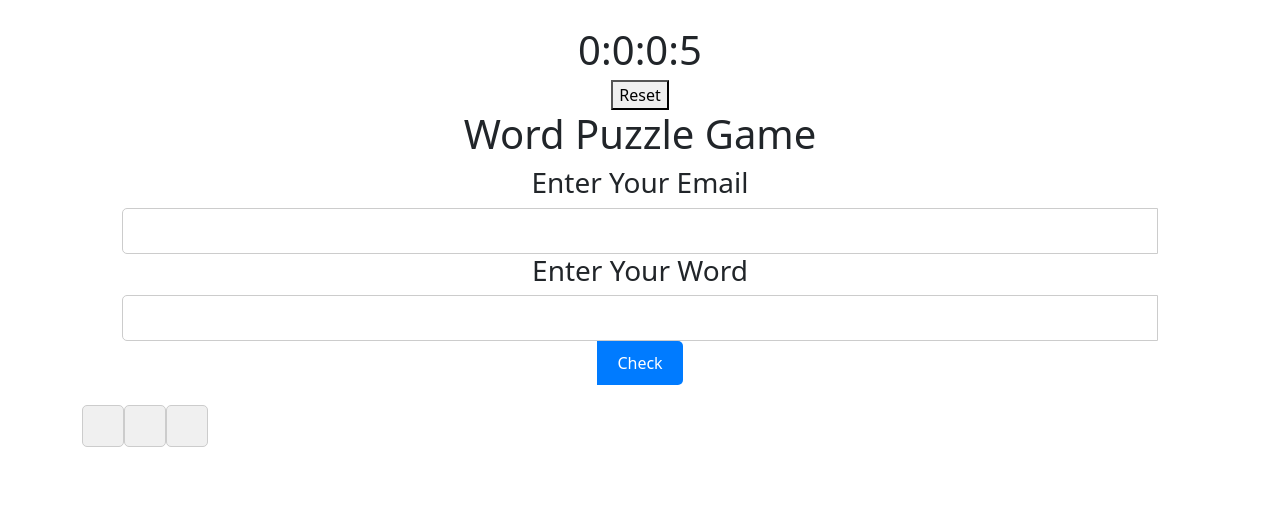
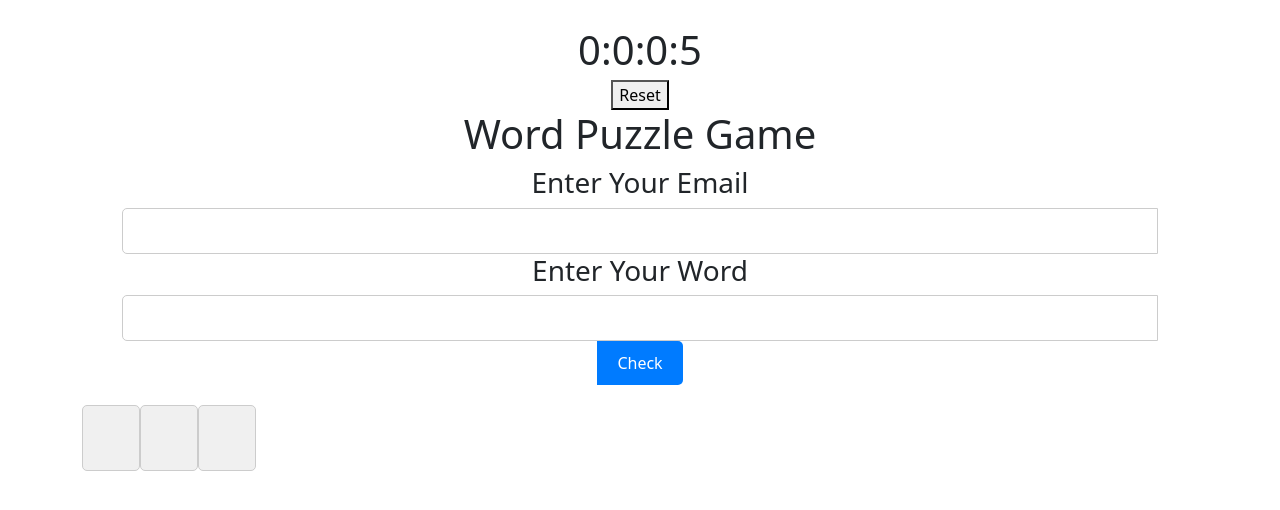
Before and after one commit to danyalshhd/react-word-puzzle-game, a React (Create React App) app: page / in a window 1280 px wide. Shown: the top 510 px of the page. Built offline with nearby package versions, Linux system fonts and the light colour scheme; no server answers.

Commit message:
feat(leaderboard): leaderboard

```diff
--- a/src/WordPuzzleGame.css
+++ b/src/WordPuzzleGame.css
@@ -54,8 +54,8 @@
 }
 
 .grid-item {
-  width: 20px;
-  height: 20px;
+  width: 58px;
+  height: 66px;
   padding: 20px;
   background-color: #f0f0f0;
   border: 1px solid #ccc;
--- a/src/WordPuzzleGame.js
+++ b/src/WordPuzzleGame.js
@@ -130,7 +130,7 @@ const WordPuzzleGame = () => {
     <div className="container">
       {!leaderboard ?
       <div>
-        <Col>
+
           <div style={{ textAlign: 'center' }}>
 
             <div style={{ fontSize: '40px' }}>
@@ -139,8 +139,7 @@ const WordPuzzleGame = () => {
 
             <button onClick={reset}>Reset</button>
           </div>
-        </Col>
-        <Col>
+
           <h1 className="title">Word Puzzle Game</h1>
 
           <form onSubmit={handleSubmit} className="form">
@@ -165,7 +164,7 @@ const WordPuzzleGame = () => {
           {isValidWord && <p className="message">Valid word!</p>}
           {!isValidWord && input && <p className="message">Not a valid word.</p>}
           {renderGrid()}
-        </Col>
+
       </div>
       :
       <div className="container">
```
